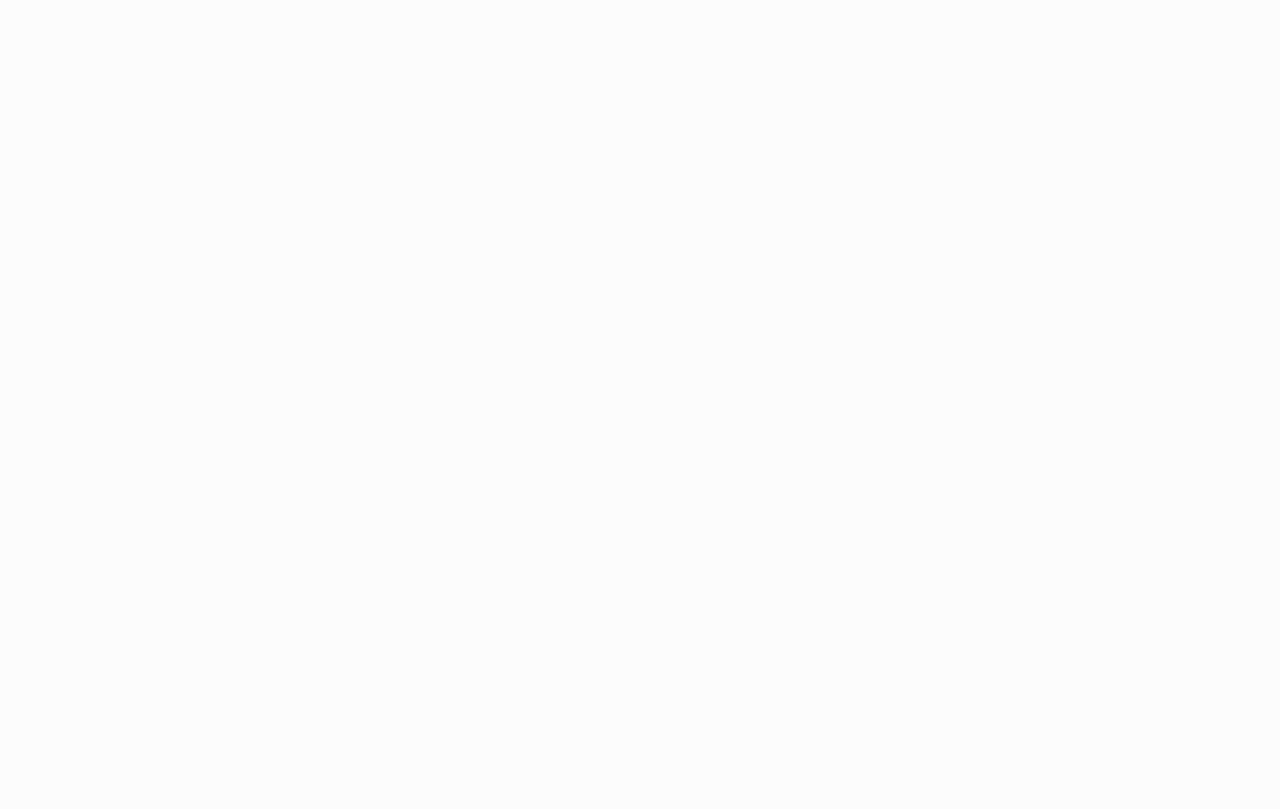
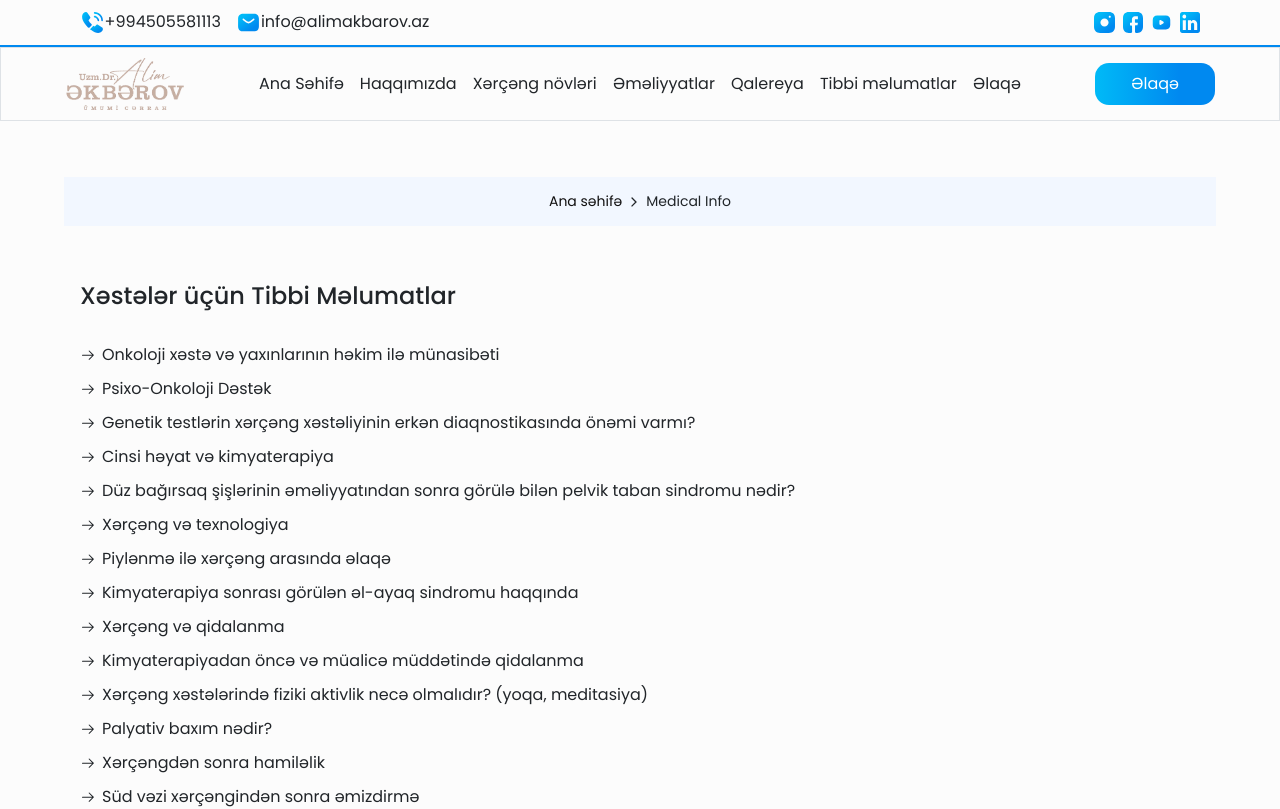
Before and after one commit to ShehlaAbdul/alim-akbarev, a React (Vite) app: page /medical-info in a window 1280 px wide. Before the commit this address had no page. Shown: the top 809 px of the page. Built offline with nearby package versions, Linux system fonts and the light colour scheme.

Commit message:
medical info is ready

```diff
--- a/src/App.jsx
+++ b/src/App.jsx
@@ -3,6 +3,7 @@
 import MainLayout from "./layout/MainLayout";
 import AboutPage from "./pages/AboutPage/AboutPage";
 import ChancerTypes from "./pages/ChancerTypes/ChancerTypes";
+import MedicalInfo from "./pages/MedicalInfo/MedicalInfo";
 
 function App() {
   return (
@@ -13,7 +14,8 @@
           <Route element={<MainLayout />}>
             <Route index element={<HomePage />} />
             <Route path="/about" element={<AboutPage />} />
-            <Route path="/chancer-types" element={< ChancerTypes/>} />
+            <Route path="/chancer-types" element={< ChancerTypes />} />
+            <Route path="/medical-info" element={<MedicalInfo />} />
           </Route>
         </Routes>
       </BrowserRouter>
--- a/src/layout/Header/Header.jsx
+++ b/src/layout/Header/Header.jsx
@@ -66,7 +66,7 @@
               <Link>Qalereya</Link>
             </li>
             <li>
-              <Link>Tibbi məlumatlar</Link>
+              <Link to={"/medical-info"}>Tibbi məlumatlar</Link>
             </li>
             <li>
               <Link>Əlaqə</Link>
--- a/src/pages/ChancerTypes/Style.scss
+++ b/src/pages/ChancerTypes/Style.scss
@@ -1,12 +1,12 @@
 @use "../../styles//global.scss" as *;
 
-#chancer-types{
+#chancer-types {
   margin-bottom: 208px;
-  @media (max-width: 768px){
+  @media (max-width: 768px) {
     margin-bottom: 100px;
   }
-    .chancer-types{
-        .chancer-container{
+  .chancer-types {
+    .chancer-container {
       display: flex;
       flex-wrap: wrap;
       gap: 15px;
@@ -30,25 +30,33 @@
 
       .swiper-pagination-bullet-active {
         background-color: $primary_color;
-
       }
-      .slide{
+      .slide {
         display: flex;
         justify-content: center;
       }
-            .chancer-card{
-                border: 1px solid #0089F0 ;
+      .chancer-card {
+        border: 1px solid #0089f0;
         padding: 24px 10px;
         border-radius: 16px;
         margin-top: 20px;
         width: 240px;
         text-align: center;
-                p{
+        cursor: pointer;
+        transition: background 5s ease;
+        &:hover {
+          background: linear-gradient(120deg, #00baf7, #0089f0);
+          // transition: all 0.5s ease;
+          color: #FFFFFF;
+        }
+        p {
           margin: 0;
           font-weight: 500;
         }
-
+        @media (max-width: 576px) {
+          width: 95% !important;
         }
       }
     }
   }
+}
--- /dev/null
+++ b/src/pages/MedicalInfo/MedicalInfo.jsx
@@ -0,0 +1,93 @@
+import React from "react";
+import "./Style.scss";
+import BreadCrumbBtn from "../../components/BreadCrumbBtn/BreadCrumbBtn";
+import { GoArrowRight } from "react-icons/go";
+
+function MedicalInfo() {
+  const medicalInfoList = [
+    {
+      id: 1,
+      title: "Onkoloji xəstə və yaxınlarının həkim ilə münasibəti",
+    },
+    {
+      id: 2,
+      title: "Psixo-Onkoloji Dəstək",
+    },
+    {
+      id: 3,
+      title:
+        "Genetik testlərin xərçəng xəstəliyinin erkən diaqnostikasında önəmi varmı?",
+    },
+    {
+      id: 4,
+      title: "Cinsi həyat və kimyaterapiya",
+    },
+    {
+      id: 5,
+      title:
+        "Düz bağırsaq şişlərinin əməliyyatından sonra görülə bilən pelvik taban sindromu nədir?",
+    },
+    {
+      id: 6,
+      title: "Xərçəng və texnologiya",
+    },
+    {
+      id: 7,
+      title: "Piylənmə ilə xərçəng arasında əlaqə",
+    },
+    {
+      id: 8,
+      title: "Kimyaterapiya sonrası görülən əl-ayaq sindromu haqqında",
+    },
+    {
+      id: 9,
+      title: "Xərçəng və qidalanma",
+    },
+    {
+      id: 10,
+      title: "Kimyaterapiyadan öncə və müalicə müddətində qidalanma",
+    },
+    {
+      id: 11,
+      title:
+        "Xərçəng xəstələrində fiziki aktivlik necə olmalıdır? (yoqa, meditasiya)",
+    },
+    {
+      id: 12,
+      title: "Palyativ baxım nədir?",
+    },
+    {
+      id: 13,
+      title: "Xərçəngdən sonra hamiləlik",
+    },
+    {
+      id: 14,
+      title: "Süd vəzi xərçəngindən sonra əmizdirmə",
+    },
+  ];
+
+  return (
+    <>
+      <BreadCrumbBtn />
+      <section>
+        <div className="medical-info ">
+          <h2 className="title">Xəstələr üçün Tibbi Məlumatlar</h2>
+          <div className="info-content">
+            {medicalInfoList.map((info) => (
+              <div key={info.id} className="info-item ">
+                {" "}
+                <div>
+                  {" "}
+                  <GoArrowRight className="arrow-icon" />
+                </div>
+                <p>{info.title}</p>
+              </div>
+            ))}
+          </div>
+        </div>
+      </section>
+    </>
+  );
+}
+
+export default MedicalInfo;
--- /dev/null
+++ b/src/pages/MedicalInfo/Style.scss
@@ -0,0 +1,24 @@
+
+.medical-info{
+    margin-bottom: 204px;
+    @media (max-width: 768px) {
+        margin-bottom: 100px;
+    }
+    .title{
+        font-size: 24px;
+    }
+    .info-content{
+        padding-top: 24px;
+        display: flex;
+        flex-direction: column;
+        gap: 10px;
+        .info-item{
+            display: flex;
+            gap: 6px;
+            align-items: center;
+            p{
+                margin: 0;
+            }
+        }
+    }
+}
```
Lines whose indentation alone changed are shown as unchanged.
